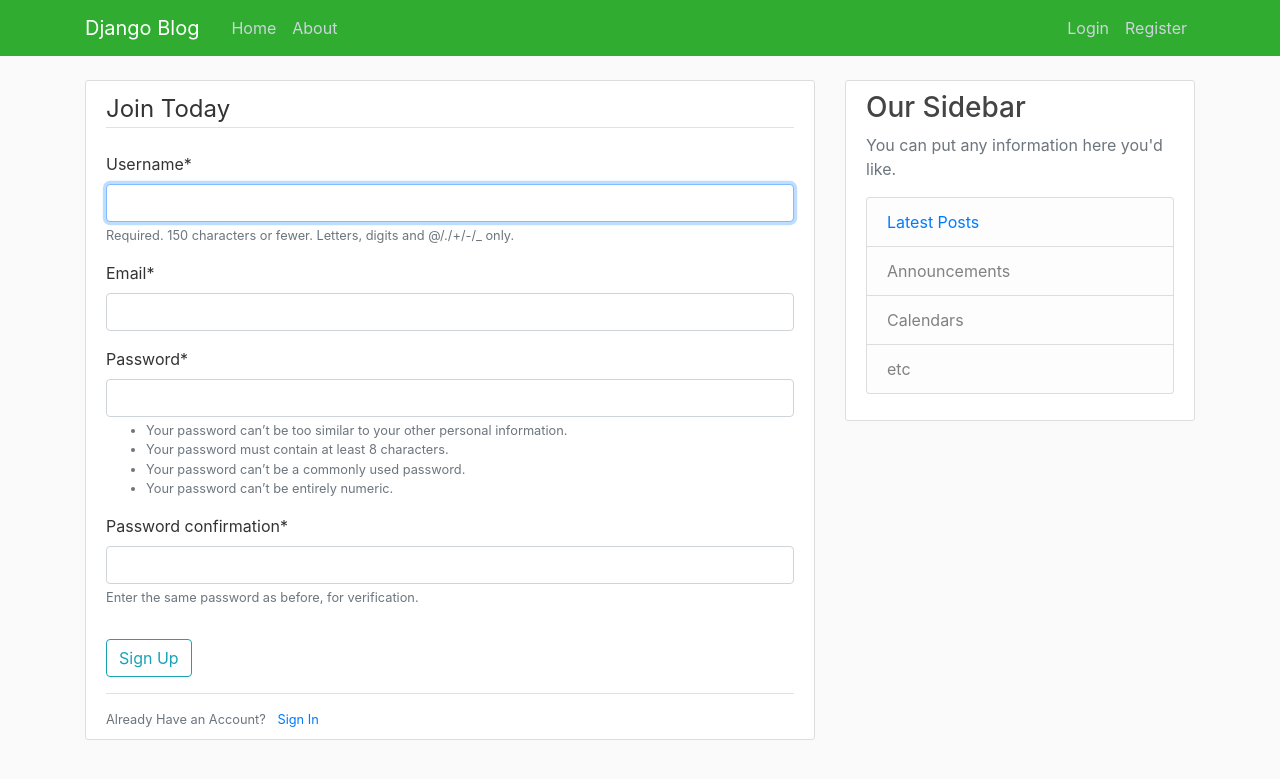
After one commit to AkashAdarkar/Blog-Web-Application, a Django app: page /register/ in a window 1280 px wide. The commit adds this page. Shown: the top 779 px of the page. Run offline with Django 3.2, Linux system fonts and the light colour scheme; some libraries are stand-ins or nearby versions.

Commit message:
create user registration form

```diff
--- a/blog/templates/blog/base.html
+++ b/blog/templates/blog/base.html
@@ -46,6 +46,13 @@
    <main role="main" class="container">
   <div class="row">
     <div class="col-md-8">
+        {% if messages %}
+        {% for message in messages %}
+            <div class = "alert alert-{{ message.tags }}">
+                {{ message }}
+            </div>
+        {% endfor %}
+        {% endif %}
       {% block content %}
       {% endblock %}
     </div>
--- a/mysite/settings.py
+++ b/mysite/settings.py
@@ -39,6 +39,7 @@ INSTALLED_APPS = [
     'django.contrib.staticfiles',
     'blog.apps.BlogConfig',
     'users.apps.UsersConfig',
+    'crispy_forms',
 ]
 
 MIDDLEWARE = [
@@ -120,3 +121,5 @@ USE_TZ = True
 # https://docs.djangoproject.com/en/3.0/howto/static-files/
 
 STATIC_URL = '/static/'
+
+CRISPY_TEMPLATE_PACK = 'bootstrap4'
--- a/mysite/urls.py
+++ b/mysite/urls.py
@@ -15,8 +15,10 @@ Including another URLconf
 """
 from django.contrib import admin
 from django.urls import path ,include
+from users import views as user_views
 
 urlpatterns = [
     path('admin/', admin.site.urls),
+    path('register/',user_views.register,name='register'),
     path('',include('blog.urls')),
 ]
--- /dev/null
+++ b/users/forms.py
@@ -0,0 +1,10 @@
+from django import forms
+from django.contrib.auth.models import User
+from django.contrib.auth.forms import UserCreationForm
+
+class UserRegisterForm(UserCreationForm):
+    email = forms.EmailField()
+
+    class Meta:
+        model = User
+        fields = ['username','email','password1','password2']
--- /dev/null
+++ b/users/templates/users/register.html
@@ -0,0 +1,27 @@
+{% extends 'blog/base.html' %}
+
+{% load crispy_forms_tags %}
+{% block content %}
+    <div class = "content-section">
+        <form action="" method = 'POST'>
+            {% csrf_token %}
+            <fieldset class = "form-group">
+                <legend class = "border-bottom mb-4">Join Today</legend>
+                <!--{{ form.as_p }}-->
+                {{ form | crispy }}
+
+            </fieldset>
+            <div class = "form-group">
+                <button class = "btn btn-outline-info" type="submit"> Sign Up</button>
+            </div>
+
+
+
+        </form>
+            <div class = "border-top pt-3">
+                <small class = "text-muted">
+                    Already Have an Account? <a class = "ml-2" href="#">Sign In</a>
+                </small>
+            </div>
+    </div>
+{% endblock content %}
--- a/users/views.py
+++ b/users/views.py
@@ -1,3 +1,19 @@
-from django.shortcuts import render
+from django.shortcuts import render ,redirect
+#from django.contrib.auth.forms import UserCreationForm
+from django.contrib import messages
+from .forms import UserRegisterForm
 
-# Create your views here.
+
+def register(request):
+    if request.method == 'POST':
+        form = UserRegisterForm(request.POST)
+        if form.is_valid():
+            form.save()
+            username = form.cleaned_data.get('username')
+            messages.success(request, f'Account created for {username}!')
+            return redirect('blog-home')
+
+    else:
+        form = UserRegisterForm()
+
+    return render(request,'users/register.html',{'form':form})
```
Also changed, not shown: db.sqlite3.
